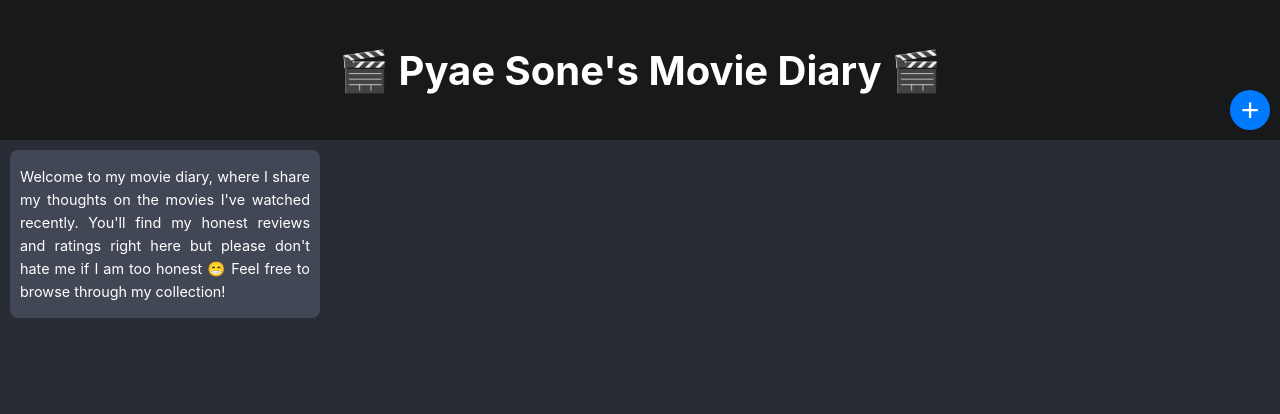
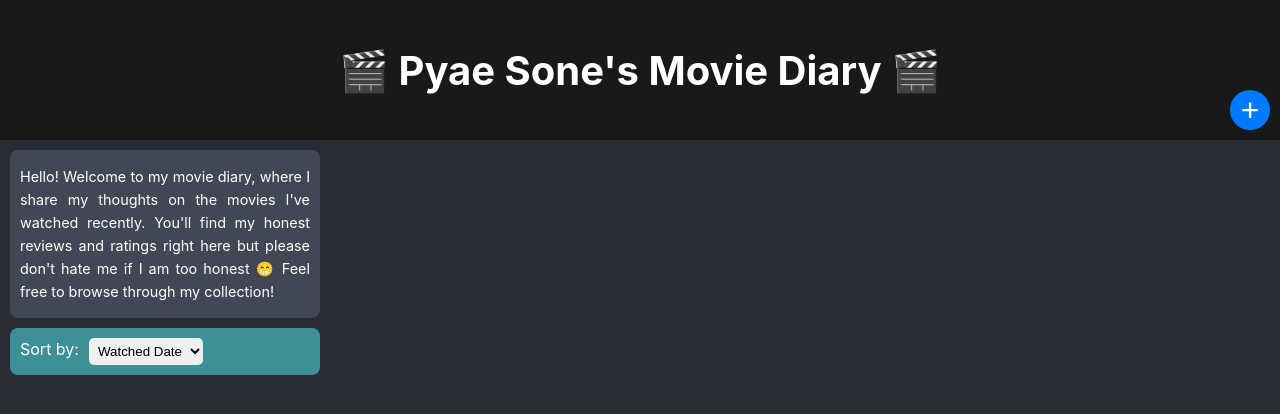
Before and after one commit to Tr1pl3x/my-movie-diary, a React (Create React App) app: page / in a window 1280 px wide. Shown: the top 414 px of the page. Built offline with nearby package versions, Linux system fonts and the light colour scheme.

Commit message:
added sorting options and logic

```diff
--- a/src/App.js
+++ b/src/App.js
@@ -3,6 +3,7 @@ import TitleComponent from './components/TitleComponent/TitleComponent';
 import MovieComponent from './components/MovieComponent/MovieComponent';
 import AddMovieComponent from './components/AddMovieComponent/AddMovieComponent';
 import IntroComponent from './components/IntroComponent/IntroComponent';
+import SortComponent from './components/Sort Component/SortComponent';
 import './App.css';
 
 const App = () => {
@@ -11,12 +12,41 @@ const App = () => {
         return savedMovies ? JSON.parse(savedMovies) : [];
     });
 
+    const [sortOption, setSortOption] = useState(() => {
+        return 'watchedDate'; // Default sort option
+    });
+
     const [showAddMovie, setShowAddMovie] = useState(false);
     const [editMovieIndex, setEditMovieIndex] = useState(null); // New state for editing
 
     useEffect(() => {
-        localStorage.setItem('movies', JSON.stringify(movies));
-    }, [movies]);
+        if (movies.length > 0) {
+            handleSort({ target: { value: sortOption } }); // Apply the sorting on initial load
+        }
+    }, [movies, sortOption]);
+
+    const handleSort = (event) => {
+        const selectedSortOption = event.target.value;
+        setSortOption(selectedSortOption);
+
+        let sortedMovies;
+
+        switch (selectedSortOption) {
+            case 'releaseDate':
+                sortedMovies = [...movies].sort((b, a) => new Date(a.releaseDate) - new Date(b.releaseDate));
+                break;
+            case 'alphabetical':
+                sortedMovies = [...movies].sort((a, b) => a.title.localeCompare(b.title));
+                break;
+            case 'rating':
+                sortedMovies = [...movies].sort((a, b) => b.rating - a.rating);
+                break;
+            default:
+                sortedMovies = [...movies].sort((a, b) => new Date(b.watchedDate) - new Date(a.watchedDate));
+        }
+
+        setMovies(sortedMovies);
+    };
 
     const addMovie = (newMovie) => {
         let updatedMovies;
@@ -51,19 +81,18 @@ const App = () => {
         setEditMovieIndex(null); // Reset the edit state
     };
 
-    // ...
-
-
-
-
     return (
         <div className="App">
             <TitleComponent toggleAddMovie={() => setShowAddMovie(!showAddMovie)} />
-            <div className="content-wrapper">  {/* Yellow box */}
-                <div className="left-side-content"> {/* Purple box 1 */}
+            <div className="content-wrapper">
+                <div className="left-side-content">
                     <IntroComponent />
+                    <SortComponent
+                        onSort={handleSort}
+                        selectedSortOption={sortOption}
+                    />
                 </div>
-                <div className="right-side-content"> {/* Purple box 2 */}
+                <div className="right-side-content">
                     {showAddMovie && (
                         <AddMovieComponent
                             addMovie={addMovie}
--- a/src/components/AddMovieComponent/AddMovieComponent.js
+++ b/src/components/AddMovieComponent/AddMovieComponent.js
@@ -73,7 +73,7 @@ const AddMovieComponent = ({ addMovie, editMovie, closeForm }) => {
             <h2>{editMovie ? 'Edit Movie' : "What's the latest movie you watched? 👀"}</h2>
 
             <form onSubmit={handleSubmit}>
-                <div className={styles.closeButton} onClick={closeForm}>×</div>  {/* Close Button */}
+                <div className={styles.closeButton} onClick={closeForm}>×</div>  {}
                 <div>
                     <label>Title:</label>
                     <input
--- a/src/components/IntroComponent/IntroComponent.js
+++ b/src/components/IntroComponent/IntroComponent.js
@@ -4,7 +4,11 @@ import styles from './IntroComponent.module.css';
 const IntroductionComponent = () => {
     return (
         <div className={styles.introduction}>
-            <p>Welcome to my movie diary, where I share my thoughts on the movies I've watched recently. You'll find my honest reviews and ratings right here but please don't hate me if I am too honest 😁 Feel free to browse through my collection!</p>
+            <p>
+                Hello! Welcome to my movie diary, where I share my thoughts on the movies I've watched recently.
+                You'll find my honest reviews and ratings right here but please don't hate me if I am too honest 😁
+                Feel free to browse through my collection!
+            </p>
         </div>
     );
 };
--- a/src/components/MovieComponent/MovieComponent.module.css
+++ b/src/components/MovieComponent/MovieComponent.module.css
@@ -28,7 +28,7 @@
 
 h2 {
     font-size: 2rem;
-    margin: 5px 0 10px 0; /* Reduces the top margin */
+    margin: 5px 0 5px 0; /* Reduces the top margin */
 }
 
 p {
--- /dev/null
+++ b/src/components/Sort Component/SortComponent.js
@@ -0,0 +1,19 @@
+// SortComponent.js
+import React from 'react';
+import styles from './SortComponent.module.css';
+
+const SortComponent = ({ onSort, selectedSortOption }) => {
+    return (
+        <div className={styles.sortContainer}>
+            <label htmlFor="sortOptions">Sort by: </label>
+            <select id="sortOptions" onChange={onSort}  value={selectedSortOption}>
+                <option value="watchedDate">Watched Date</option>
+                <option value="alphabetical">Alphabetical</option>
+                <option value="rating">Rating</option>
+                <option value="releaseDate">Release Date</option>
+            </select>
+        </div>
+    );
+};
+
+export default SortComponent;
--- /dev/null
+++ b/src/components/Sort Component/SortComponent.module.css
@@ -0,0 +1,21 @@
+/* SortComponent.module.css */
+.sortContainer {
+    display: flex;
+    align-items: center;  /* Align label and select vertically */
+    background-color: #3d9095;
+    padding: 10px 0 10px 10px;
+    border-radius: 8px;
+    margin-top: 10px;
+    width: 300px;
+}
+
+label {
+    margin-right: 10px;
+    color: rgb(255, 255, 255);
+}
+
+select {
+    padding: 5px;
+    border-radius: 5px;
+    border: none;
+}
```
